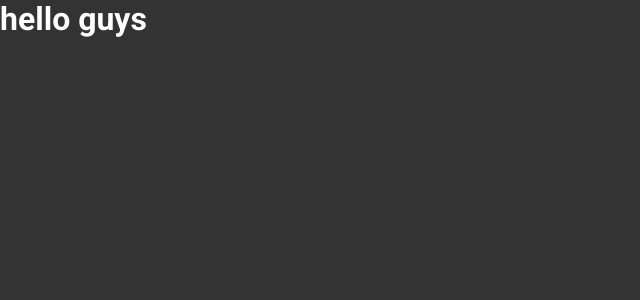
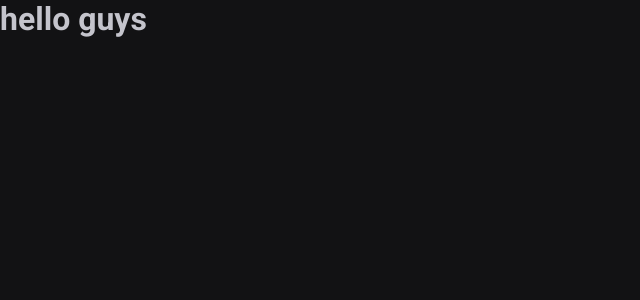
Before and after one commit to eddyzera/ignite-time, a React (Vite) app: page / in a window 1280 px wide. Shown: the top 300 px of the page, without its empty margins (0-640 px from the left). Built offline with nearby package versions, Linux system fonts and the light colour scheme.

Commit message:
[refactor]: use theme in global styles

```diff
--- a/src/styles/global.ts
+++ b/src/styles/global.ts
@@ -7,9 +7,14 @@
     box-sizing: border-box;
   }
 
+  :focus {
+    outline: 0;
+    box-shadow: 0 0 0 2px ${props => props.theme['green-500']};
+  }
+
   body {
-    background-color: #333;
-    color: #fff
+    background-color: ${props => props.theme['gray-900']};
+    color: ${props => props.theme['gray-300']}
   }
 
   body, input, textarea, button {
--- a/src/styles/themes/default.ts
+++ b/src/styles/themes/default.ts
@@ -1,4 +1,21 @@
 export const defaultTheme = {
-  primary: 'purple',
-  secondary: 'red'
+  white: '#FFF',
+
+  'gray-100': '#E1E1E6',
+  'gray-300': '#C4C4CC',
+  'gray-400': '#8D8D99',
+  'gray-500': '#7C7C8A',
+  'gray-600': '#323238',
+  'gray-700': '#29292E',
+  'gray-800': '#202024',
+  'gray-900': '#121214',
+
+  'green-300': '#00B37E',
+  'green-500': '#00875F',
+  'green-700': '#015F43',
+
+  'red-500': '#AB222E',
+  'red-700': '#7A1921',
+
+  'yellow-500': '#FBA94C',
 }
```
